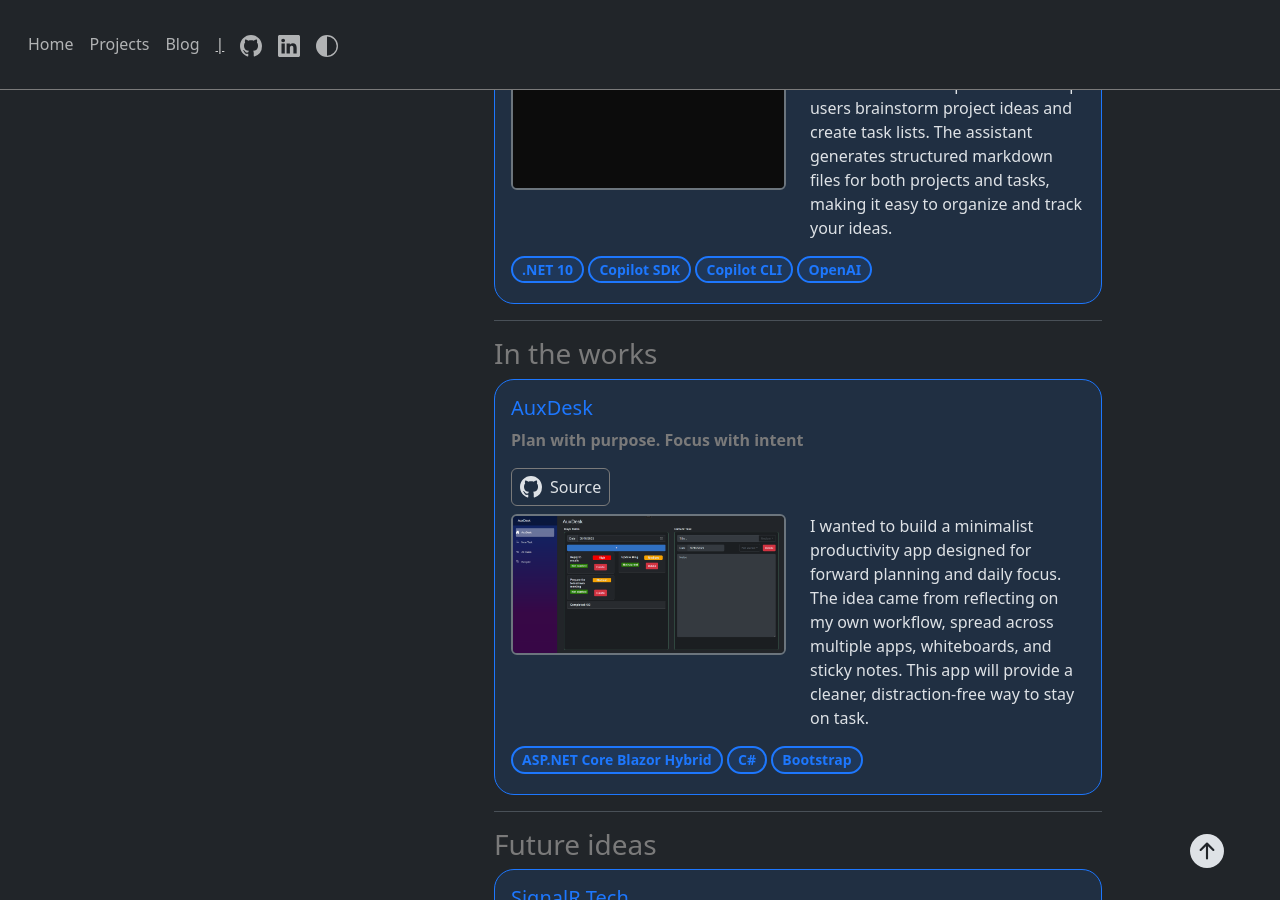
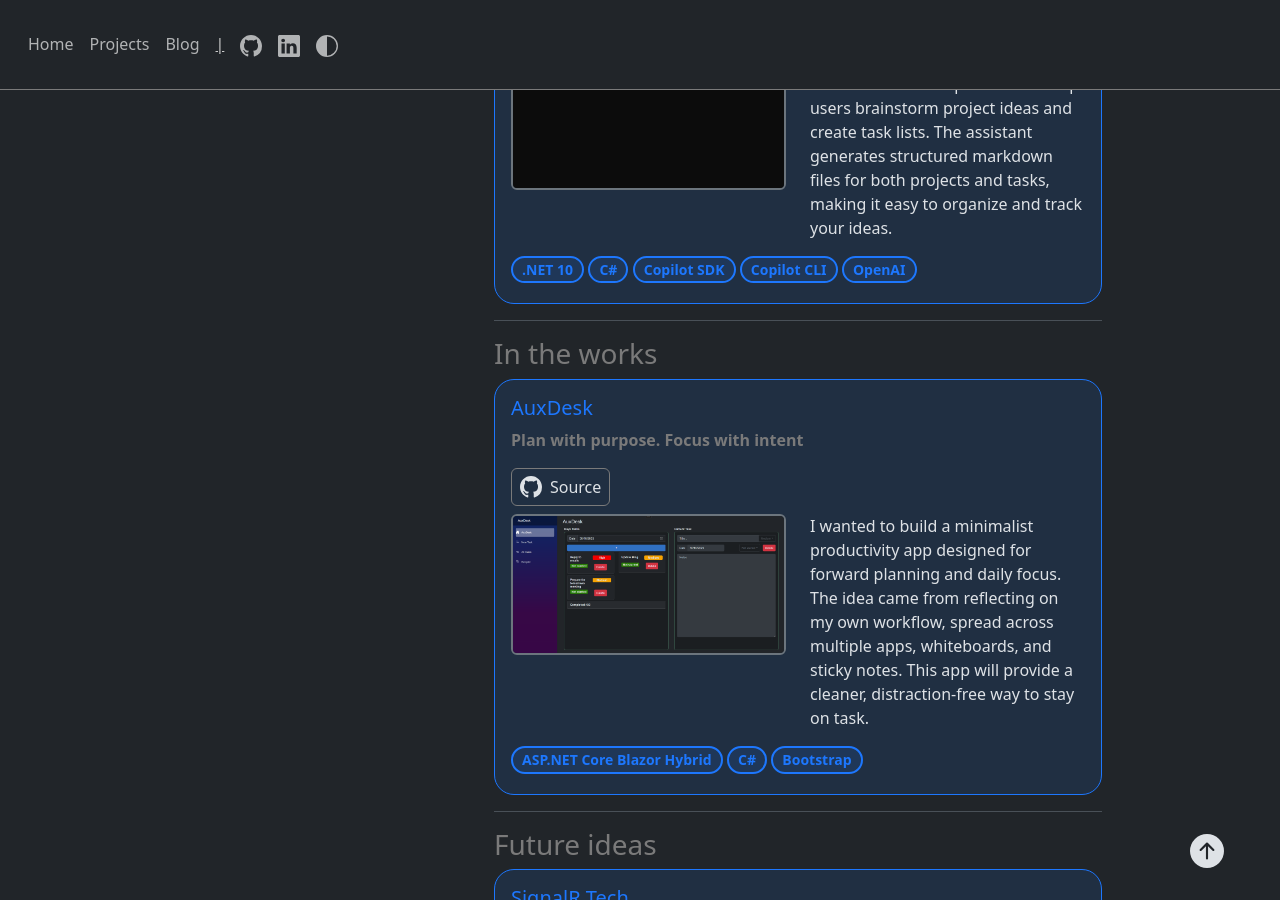
Before and after one commit to JG2196/portfolio-site, a Jekyll site: the page built from projects.markdown, in a window 1280 px wide and 900 px high, scrolled down 1083 px. Built offline with Jekyll 4.4.1, drawn with Linux system fonts in a browser that asks for light colours.

Commit message:
2nd Update to projects

```diff
--- a/projects.markdown
+++ b/projects.markdown
@@ -81,6 +81,7 @@ title: Projects
                 </div>
             </div>
             <span class="badge mb-1 rounded-pill pill-display">.NET 10</span>
+            <span class="badge mb-1 rounded-pill pill-display">C#</span>
             <span class="badge mb-1 rounded-pill pill-display">Copilot SDK</span>
             <span class="badge mb-1 rounded-pill pill-display">Copilot CLI</span>
             <span class="badge mb-1 rounded-pill pill-display">OpenAI</span>
```
